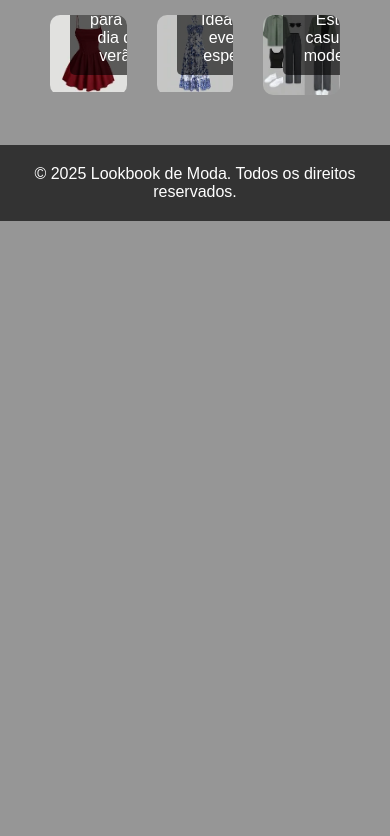
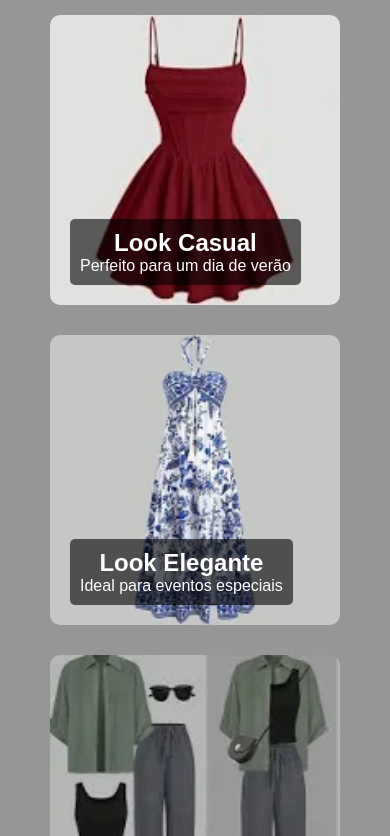
Before and after one commit to Gabriellykelly/sites, a plain HTML site: page index.html in a window 390 px wide. Shown: the part 219-1055 px from the top of the page. Before the commit the page ends 844 px from the top, so only its background shows below. Drawn offline with Linux system fonts and the light colour scheme.

Commit message:
atualizei o index

```diff
--- a/site.css
+++ b/site.css
@@ -110,3 +110,12 @@ footer {
     bottom: 0;
     width: 100%;
 }
+
+@media (max-width:37.5rem){
+    .gallery {
+
+        grid-template-columns: 1fr;
+        gap: 30px;
+    }
+
+}
```
